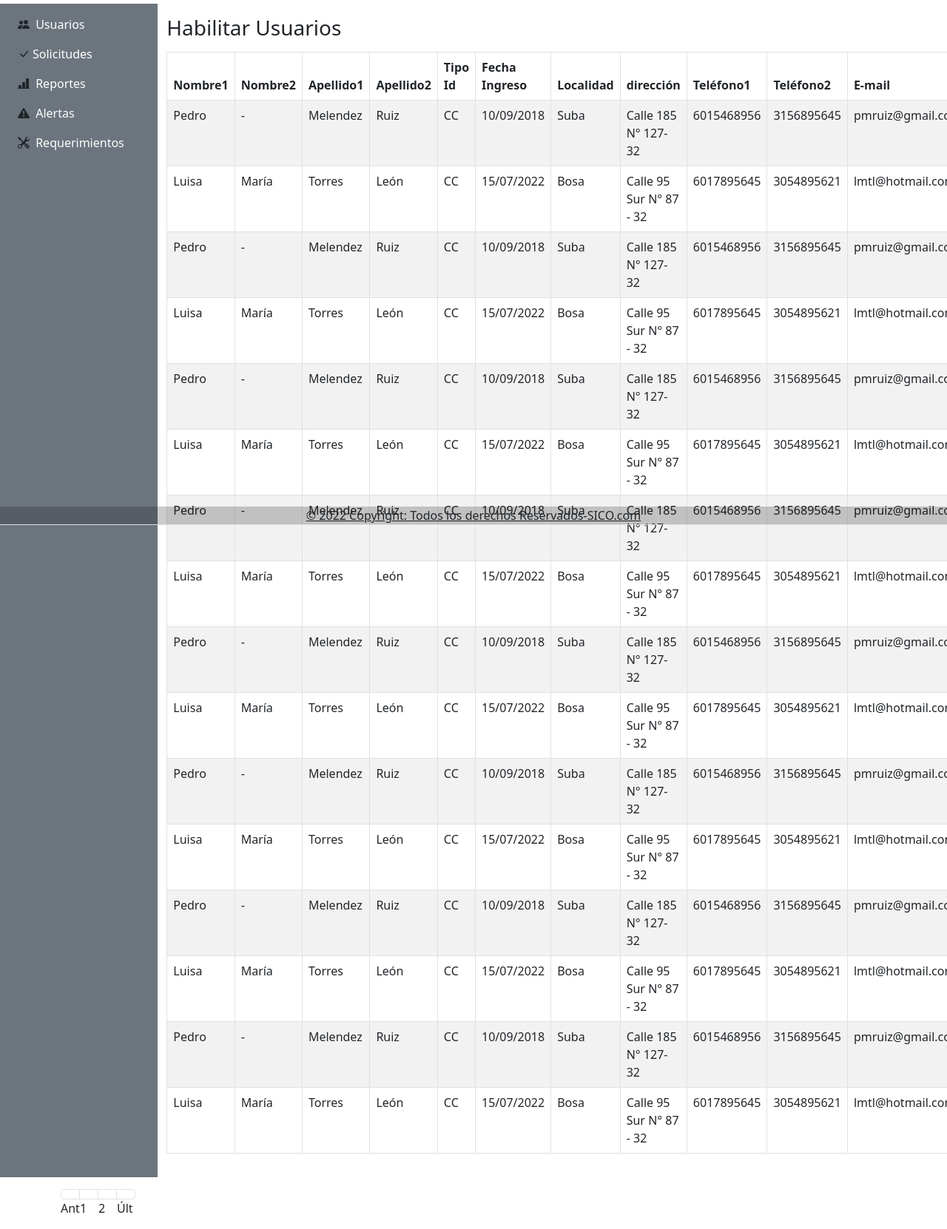
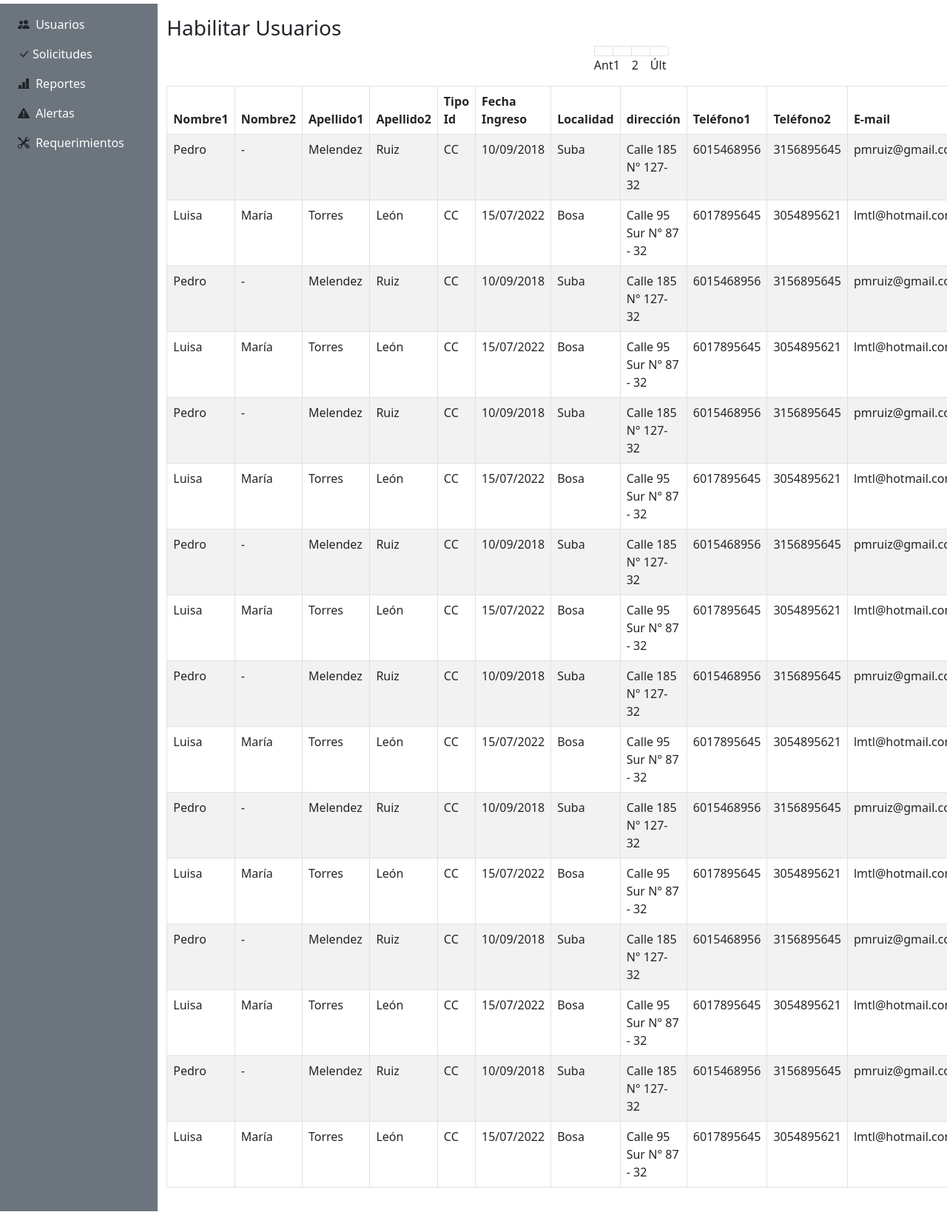
Before and after one commit to Proyecto-SICO/ProyectoSICO, a plain HTML site: page Administrador.html in a window 1280 px wide. Shown: the part 90-1752 px from the top of the page at 74% size. After the commit the page ends 1728 px from the top, so only its background shows below. Drawn offline with nearby package versions, Linux system fonts and the light colour scheme.

Commit message:
delete footer

```diff
--- a/Administrador.html
+++ b/Administrador.html
@@ -54,6 +54,14 @@
 
             <div class="col py-3">
                 <h3>Habilitar Usuarios</h3>
+                <div class="container">
+                    <ul class="pagination justify-content-center">
+                        <li class="page-item-active"><a href="#!" class="page-link"></a>Ant</li>
+                        <li class="page-item"><a href="#!" class="page-link"></a>1</li>
+                        <li class="page-item"><a href="#!" class="page-link"></a>2</li>
+                        <li class="page-item"><a href="#!" class="page-link"></a>Últ</li>
+                    </ul>
+                </div>
                 <p class="lead">
                 <table class="table table-hover table-striped table-bordered table-responsive-sm">
                     <thead>
@@ -343,17 +351,7 @@
         </div>
     </div>
 
-    <div class="row"></div>
-    <div class="container mt-3">
-        <ul class="pagination">
-            <li class="page-item"><a href="#!" class="page-link"></a>Ant</li>
-            <li class="page-item"><a href="#!" class="page-link"></a>1</li>
-            <li class="page-item"><a href="#!" class="page-link"></a>2</li>
-            <li class="page-item"><a href="#!" class="page-link"></a>Últ</li>
-        </ul>
-    </div>
-
-    <footer>
+    <!-- <footer>
         <div class="container-fluid border-bottom fixed-bottom">
             <div class="row">
                 <a class="text-dark text-center" style="background-color: rgba(0, 0, 0, 0.2) " href="https://SICO/">©
@@ -361,7 +359,7 @@
             </div>
             <div class="b-example-divider"></div>
         </div>
-    </footer>
+    </footer> -->
 
 </body>
 
```
